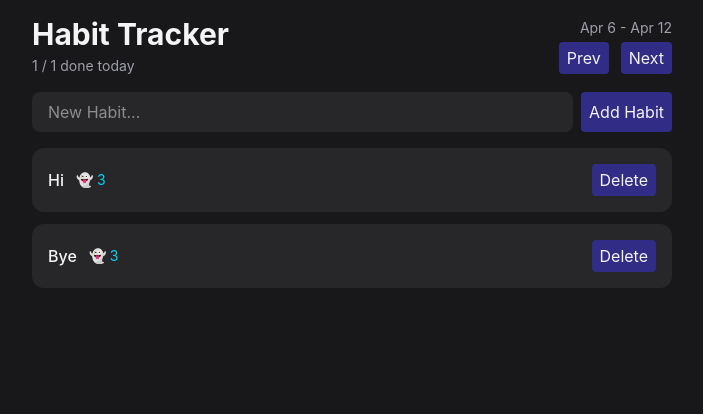
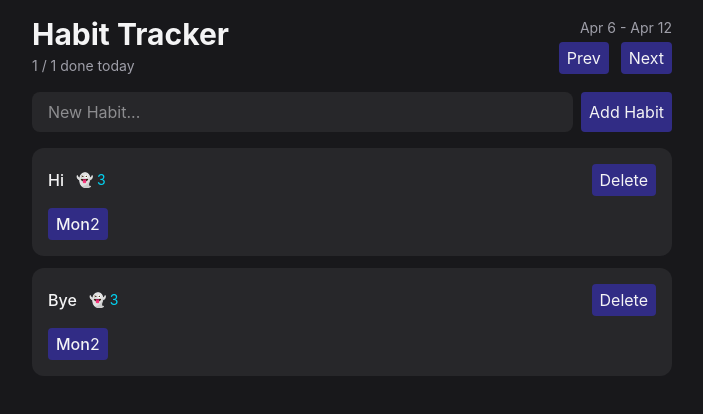
Before and after one commit to AndrewS227/React_Habit, a React (Vite) app: page / in a window 1280 px wide. Shown: the top 414 px of the page, without its empty margins (288-991 px from the left). Built offline with nearby package versions, Linux system fonts and the light colour scheme.

Commit message:
Created visibleDates array in HabitItem function. Installed: npm i date-fns (for handling dates)

```diff
--- a/package.json
+++ b/package.json
@@ -11,6 +11,7 @@
   },
   "dependencies": {
     "@tailwindcss/vite": "^4.3.2",
+    "date-fns": "^4.4.0",
     "react": "^19.2.7",
     "react-dom": "^19.2.7",
     "tailwindcss": "^4.3.2"
--- a/src/components/HabitList.tsx
+++ b/src/components/HabitList.tsx
@@ -21,6 +21,7 @@ type HabitItemProps = {
 }
 
 function HabitItem({habit}: HabitItemProps){
+    const visibleDates = [new Date()]
     return <div className="rounded-xl bg-zinc-800 p-4 flex flex-col gap-3">
         <div className="flex items-center justify-between">
             <div className="flex gap-3 items-center">
@@ -29,5 +30,13 @@ function HabitItem({habit}: HabitItemProps){
             </div>
             <Button2>Delete</Button2>
         </div>
+        <div className="flex gap-1.5">
+            {visibleDates.map(date => (
+                <Button2 key={date.toISOString()}>
+                    <span className="font-medium">Mon</span>
+                    <span>2</span>
+                </Button2>
+            ))}
+        </div>
     </div>
 }
```
Also changed, not shown: 1 other file (tests, documents, lock files or other folders).
